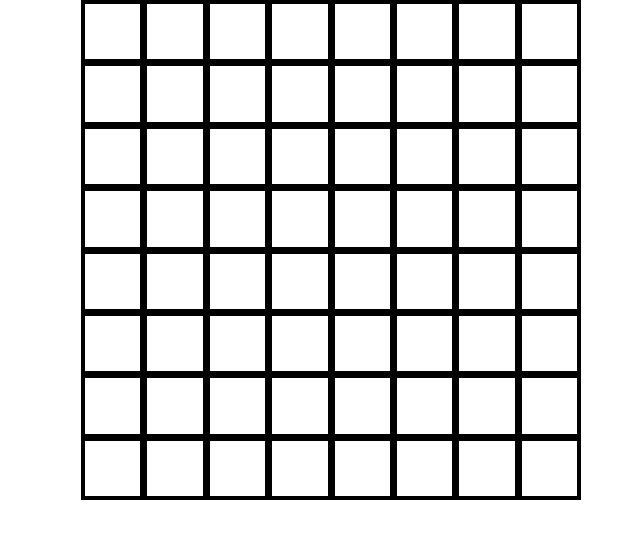
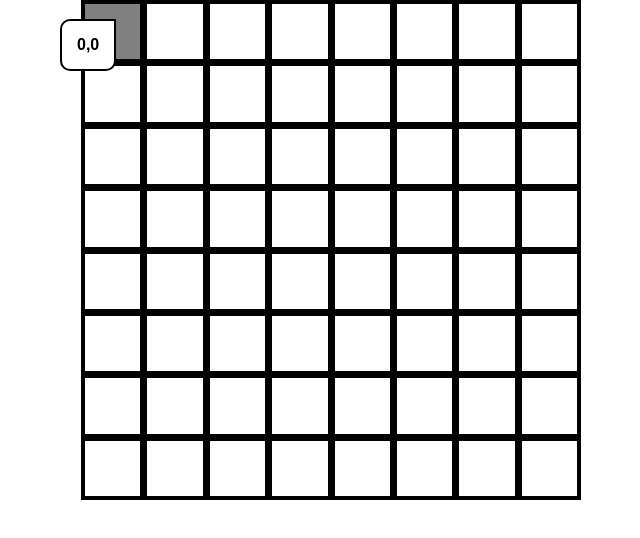
Before and after one commit to ItsWakana/knight-travails, a website built with webpack: page dist/index.html in a window 1280 px wide. Both pictures are taken after a click on the element 421 px from the left and 31 px from the top of the page. Shown: the whole page, without its empty margins (309-949 px from the left). Built offline with nearby package versions, Linux system fonts and the light colour scheme.

Commit message:
add tab to tell what current position the selected tile is

```diff
--- a/src/DOM.js
+++ b/src/DOM.js
@@ -22,12 +22,26 @@ export class Grid {
                 box.className = 'box';
                 row.append(box);
                 box.dataset.y = j;
+
+                // const modalTest = document.createElement('div');
+                // modalTest.textContent = j;
+                // modalTest.className = 'modal';
+                // box.append(modalTest)
                 box.addEventListener('click', () => {
                     const coordinate = `${row.dataset.x},${box.dataset.y}`;
-                    startRoute(coordinate);
+                    this.coordinateModal(box, coordinate);
+                    startRoute(coordinate, box);
                 })
             }
         }
 
     }
+
+    coordinateModal(container, coordinate) {
+        const modal = document.createElement('div');
+        modal.className = 'modal';
+        modal.textContent = coordinate;
+
+        container.append(modal);
+    }
 }
--- a/src/main.js
+++ b/src/main.js
@@ -52,29 +52,20 @@ const backtrackOrder = (obj, currentPosition) => {
     console.log(fastestOrder.reverse());
 }
 
-export const startRoute = (coordinate) => {
+export const startRoute = (coordinate, tile) => {
     if (start.x === null && start.y === null) {
         start.x = +coordinate[0];
         start.y = +coordinate[2];
-        // console.log(start);
+        // tile.textContent = 'S';
+        tile.style.backgroundColor = 'grey';
         return;
     }
     destination.x = +coordinate[0];
     destination.y = +coordinate[2];
-    // console.log(destination);
+    tile.style.backgroundColor = 'grey';
     getToTarget(start, destination);
 
 }
-
-// const start = {
-//     x: 3,
-//     y: 3
-// }
-
-// const destination = {
-//     x: 0,
-//     y: 0
-// }
 
 const start = {
     x: null,
@@ -85,8 +76,6 @@ const destination = {
     x: null,
     y: null
 }
-// getToTarget([7,1], [3,3]);
-// getToTarget(start, destination);
 
 const grid = new Grid(8);
 grid.createGrid();
--- a/src/style.css
+++ b/src/style.css
@@ -1,6 +1,7 @@
 *,*::before,*::after {
     margin: 0;
     box-sizing: border-box;
+    font-family: Arial, Helvetica, sans-serif;
 }
 
 body {
@@ -30,8 +31,30 @@ body {
 }
 
 .row .box {
+    display: flex;
+    align-items: center;
+    justify-content: center;
+    /* font-size: 2rem; */
+    font-weight: bold;
     background-color: white;
-    /* border: 2px solid white; */
     width: 100%;
     height: 100%;
+    position: relative;
 }
+
+.row .box:hover {
+    background-color: rgb(188, 213, 224);
+}
+
+.modal {
+    background-color: white;
+    padding: 15px;
+    position: absolute;
+    left: -25px;
+    top: 15px;
+    border: solid 2px black;
+    border-top-left-radius: 10px;
+    border-bottom-left-radius: 10px;
+    border-bottom-right-radius: 10px;
+    z-index: 1;
+}
```
Also changed, not shown: dist/bundle.js.
